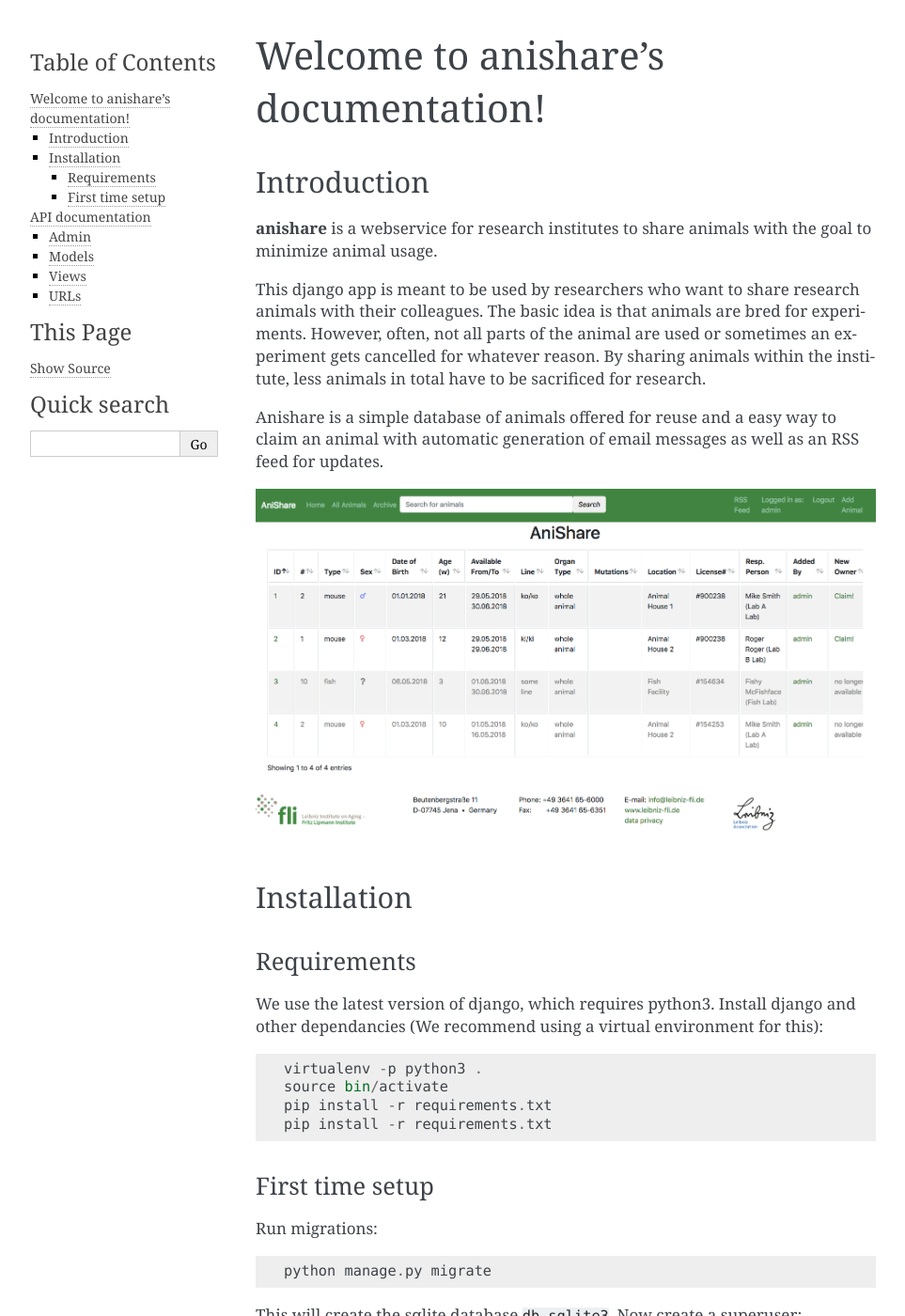
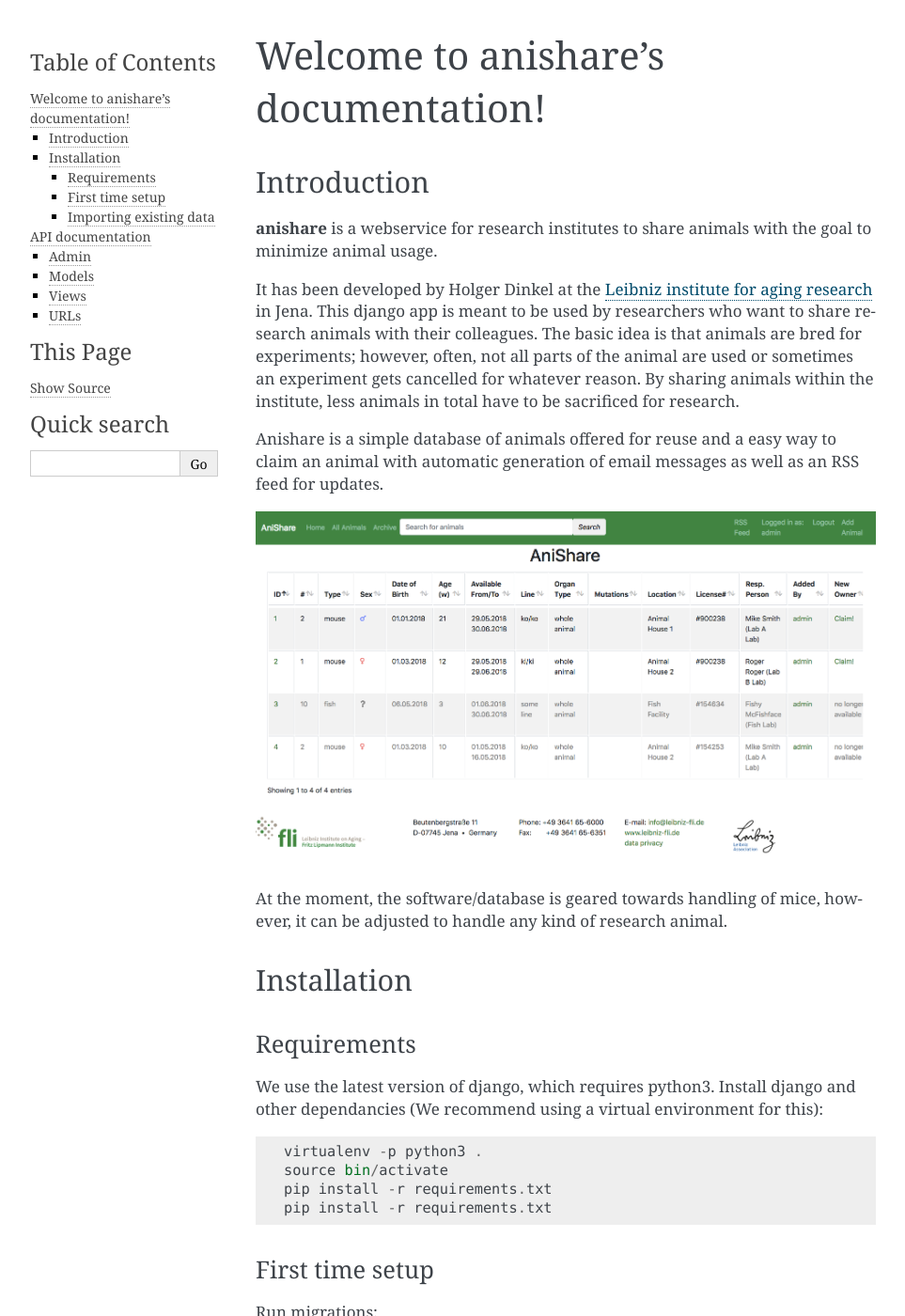
Before and after one commit to mohnbroetchen2/AniShare, a Sphinx documentation site: the page built from doc/index.rst, in a window 1280 px wide and 1400 px high. Shown: the whole window at 94% size, without its empty margins (148-1111 px from the left). Built offline with Sphinx 7.4.7, drawn with Linux system fonts in a browser that asks for light colours; the version number could not be read and is left out; some of the changed text lies outside the part shown.

Commit message:
add example_import.xlsx file

```diff
--- a/doc/index.rst
+++ b/doc/index.rst
@@ -15,8 +15,9 @@
 
 **anishare** is a webservice for research institutes to share animals with the goal to minimize animal usage.
 
+It has been developed by Holger Dinkel at the `Leibniz institute for aging research <http://leibniz-fli.de>`_ in Jena.
 This django app is meant to be used by researchers who want to share research animals with their colleagues.
-The basic idea is that animals are bred for experiments. However, often, not all parts of the animal are used or sometimes
+The basic idea is that animals are bred for experiments; however, often, not all parts of the animal are used or sometimes
 an experiment gets cancelled for whatever reason.
 By sharing animals within the institute, less animals in total have to be sacrificed for research.
 
@@ -24,6 +25,8 @@
 of email messages as well as an RSS feed for updates.
 
 .. image:: img/anishare_index_view.png
+
+At the moment, the software/database is geared towards handling of mice, however, it can be adjusted to handle any kind of research animal.
 
 Installation
 ------------
@@ -75,6 +78,14 @@
    python manage.py loaddata initial_data.json
 
 
+Importing existing data
+^^^^^^^^^^^^^^^^^^^^^^^
+For import of existing data in tabular (excel) format, a management command is available at::
+
+   python manage.py import_m2g
+
+.. Note:: See the file ``example_import.xls`` for an example...
+
 API documentation
 ==================
 
```
Also changed, not shown: 1 other file.
